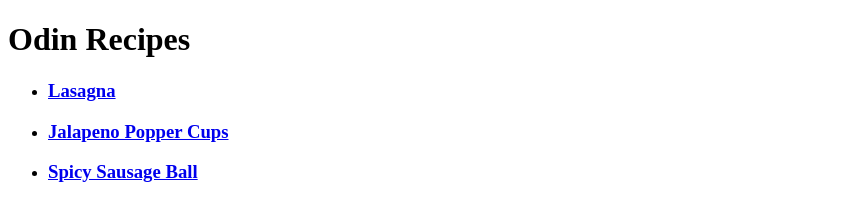
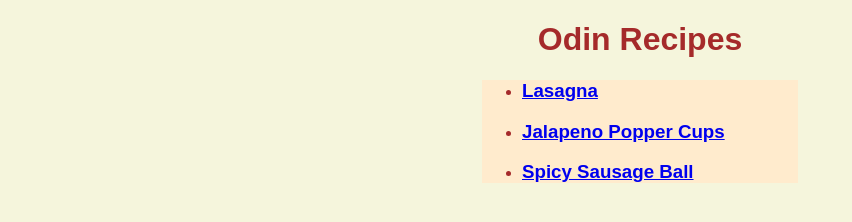
Before and after one commit to colmelom0410/odin-recipes, a plain HTML site: page index.html in a window 1280 px wide. Shown: the whole page, without its empty margins (0-852 px from the left). Drawn offline with Linux system fonts and the light colour scheme.

Commit message:
Edit html files and add external CSS
Edit html files to add External CSS to it

```diff
--- a/index.html
+++ b/index.html
@@ -3,10 +3,11 @@
     <head>
         <meta charset="UTF-8">
         <meta name="viewport" content="width=device-width, initial-scale=1.0">
+        <link rel="stylesheet" href="style.css">
         <title>Odin Recipes</title>
     </head>
     <body>
-        <h1>Odin Recipes</h1>
+        <div><h1>Odin Recipes</h1>
             <ul>
                 <li><h3><a href="./recipes/lasagna.html" target="_blank" rel="noopenner noreferrer">
                     Lasagna
@@ -18,7 +19,7 @@
                     Spicy Sausage Ball
                 </a></h3></li>
             </ul>
-
+        </div>
 
     </body>
 
--- /dev/null
+++ b/recipes/styles.css
@@ -0,0 +1,21 @@
+body {
+    font-family: Arial, Helvetica, sans-serif;
+    background-color: blanchedalmond;
+}
+
+h1, h2, h3{
+    color: brown;
+}
+
+h1{
+    text-align: center;
+}
+
+img{
+    display: block;
+    margin-left: auto;
+    margin-right: auto;
+    width: 300px;
+    height: auto;
+
+}
--- /dev/null
+++ b/style.css
@@ -0,0 +1,20 @@
+
+body {
+    font-family: Arial, Helvetica, sans-serif;
+    background-color: beige;
+}
+div{
+    width: 25%;
+    margin-left: auto;
+    margin-right: auto;
+}
+
+ul{
+    color: brown;
+    background-color: blanchedalmond;
+
+}
+h1{
+    text-align: center;
+    color: brown;
+}
```
Also changed, not shown: recipes/jalapeno-poper.html (+1 -0 lines), recipes/lasagna.html (+2 -1 lines), recipes/spicy-sausage.html (+1 -0 lines). Lines whose indentation alone changed are shown as unchanged.
